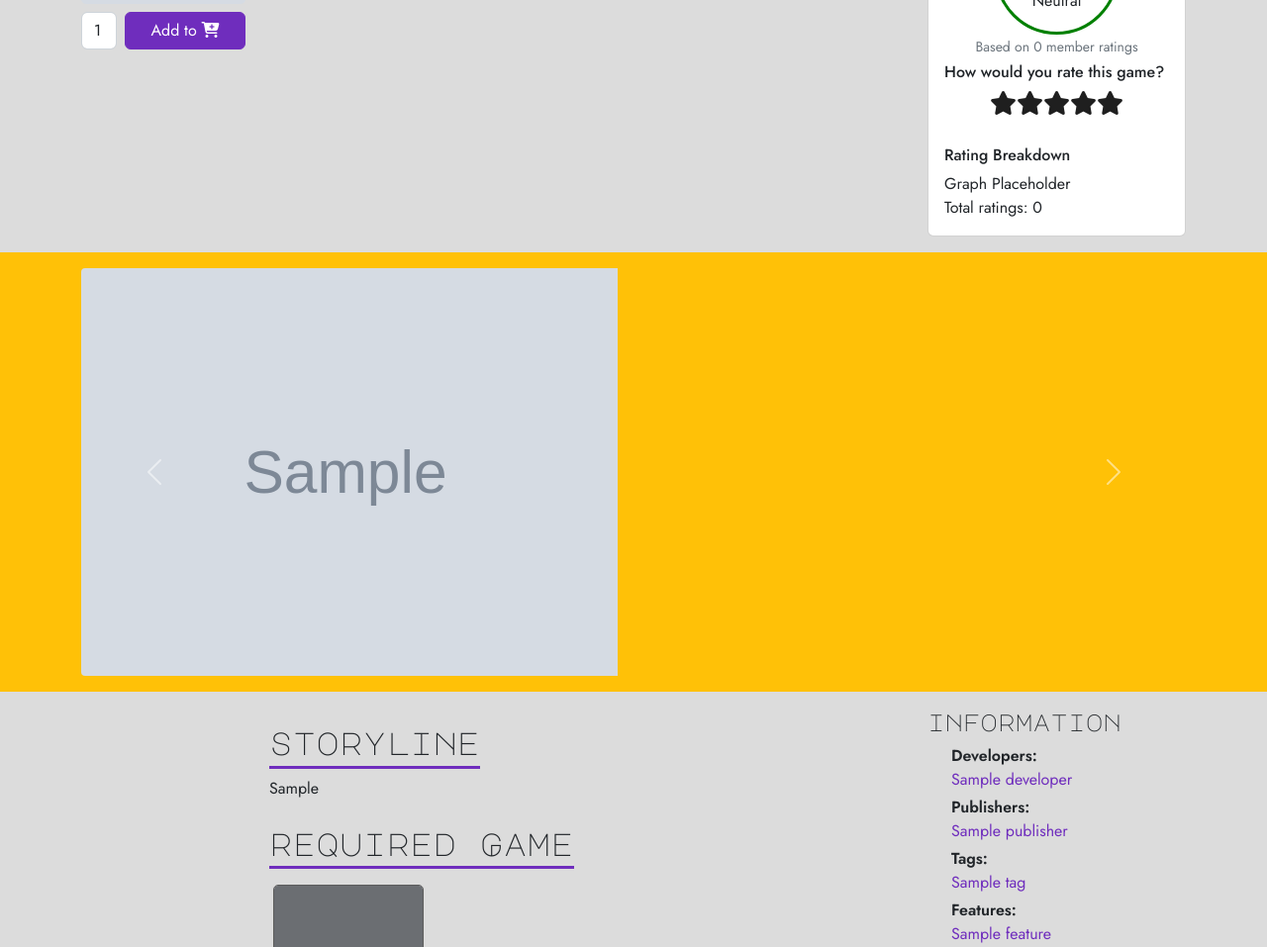
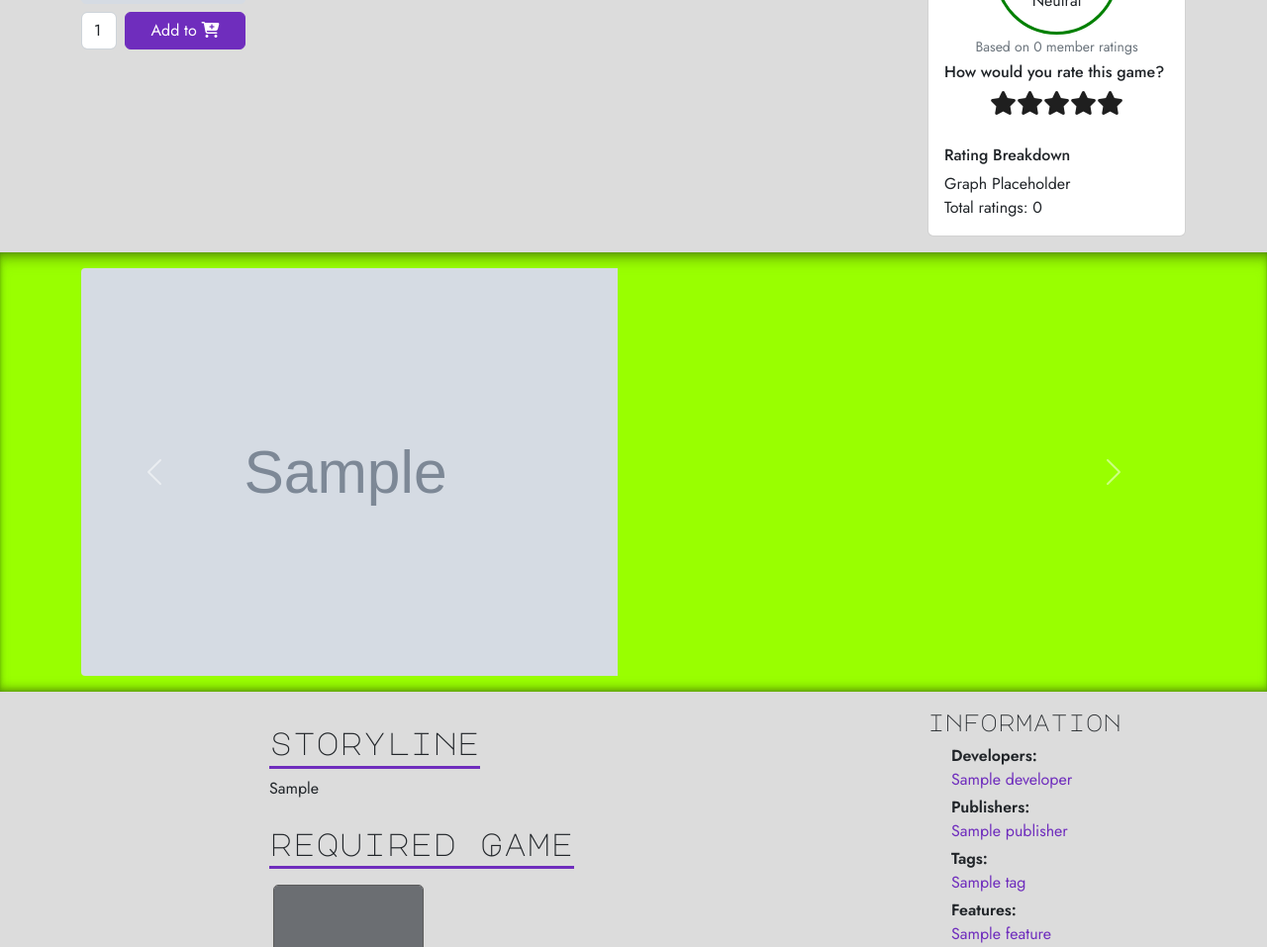
Before and after one commit to NyxHexen/CI_MS4_GB, a Django app: page /games/dlc/1/ in a window 1280 px wide. Shown: the part 483-1440 px from the top of the page at 99% size. Run offline with Django 4.2, Linux system fonts and the light colour scheme; a user stored in the database is signed in; tables that the repository leaves empty hold one stand-in row (values such as "Sample post"); grey boxes marked "Sample" are stand-in pictures; some libraries are stand-ins or nearby versions.

Commit message:
CHANGE: added shadow and changed color of game detail carousel

```diff
--- a/games/templates/games/game.html
+++ b/games/templates/games/game.html
@@ -117,7 +117,7 @@
         </div>
     </div>
 </div>
-<div class="container__color text-bg-warning position-relative my-3">
+<div class="container__color text-bg-gamebox-alt position-relative my-3">
     <div class="container">
         <div class="game-detail-media row">
             <div class="col my-3">
--- a/static/css/base.css
+++ b/static/css/base.css
@@ -179,6 +179,11 @@
 .carousel-control-next,
 .carousel-control-prev {
     z-index: 2;
+}
+
+.text-bg-gamebox-alt {
+    color: #000!important;
+    background-color: #9f0 !important;
 }
 
 /* Allauth Forms */
@@ -283,7 +288,8 @@ footer,
 
 .carousel-container,
 .deals,
-.container__background {
+.container__background,
+.container__color {
     --inset-stacked-shadow:
         inset 0px -0.1px 0.1px hsl(var(--shadow-color) / 0.54),
         inset 0px -0.3px 0.3px -0.4px hsl(var(--shadow-color) / 0.52),
@@ -1295,6 +1301,10 @@ a.socialaccount_provider.google {
     backdrop-filter: blur(5px);
 }
 
+.container__color {
+    --shadow-color: 84deg 100% 29%;
+}
+
 .game-detail-title {
     height: 100%;
 }
```
